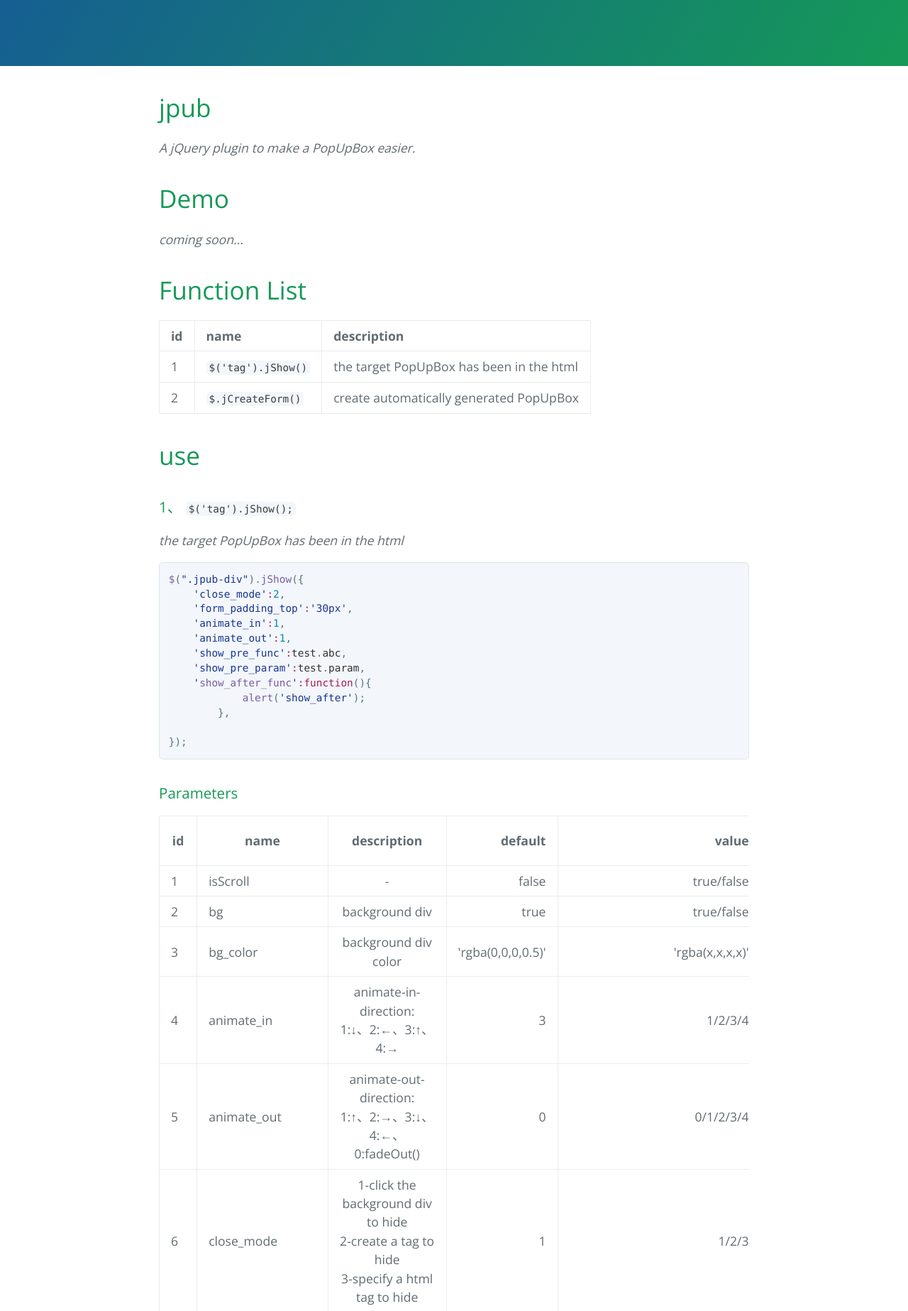
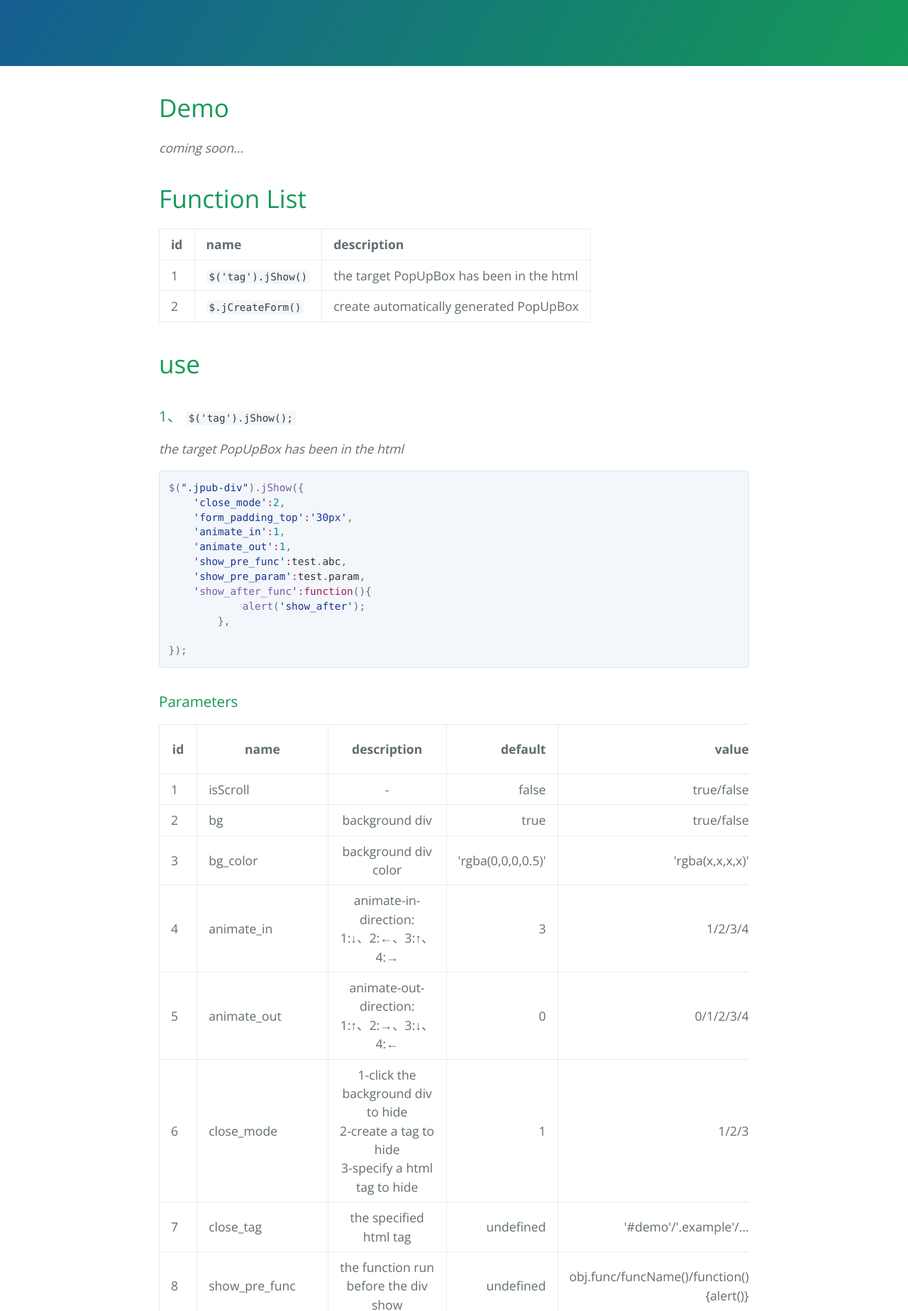
Before and after one commit to PichurChill/jpub, a plain HTML site: page index.html in a window 1280 px wide. Shown: the part 290-2137 px from the top of the page at 71% size. Drawn offline with nearby package versions, Linux system fonts and the light colour scheme.

```diff
--- a/index.html
+++ b/index.html
@@ -20,11 +20,6 @@
 
     <section class="main-content">
       <h1>
-<a id="jpub" class="anchor" href="#jpub" aria-hidden="true"><span aria-hidden="true" class="octicon octicon-link"></span></a>jpub</h1>
-
-<p><em>A jQuery plugin to make a PopUpBox easier.</em></p>
-
-<h1>
 <a id="demo" class="anchor" href="#demo" aria-hidden="true"><span aria-hidden="true" class="octicon octicon-link"></span></a>Demo</h1>
 
 <p><em>coming soon...</em></p>
@@ -126,7 +121,7 @@
 <tr>
 <td>5</td>
 <td>animate_out</td>
-<td align="center">animate-out-direction:<br>1:↑、2:→、3:↓、4:←、0:fadeOut()</td>
+<td align="center">animate-out-direction:<br>1:↑、2:→、3:↓、4:←</td>
 <td align="right">0</td>
 <td align="right">0/1/2/3/4</td>
 <td align="right">-</td>
```
Also changed, not shown: params.json (+1 -1 lines).
